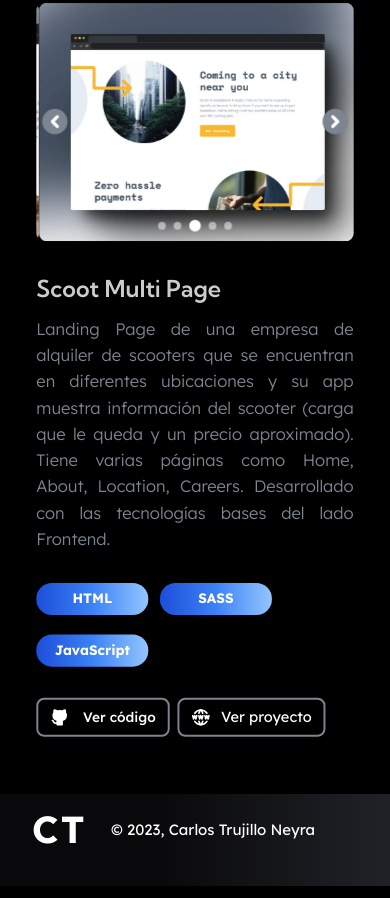
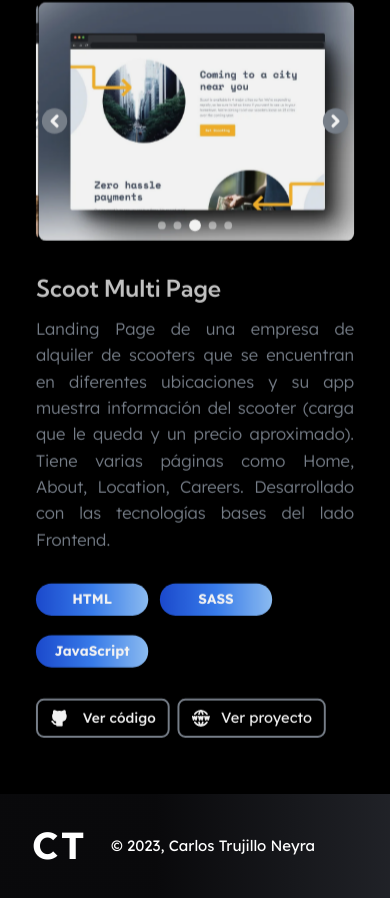
Before and after one commit to carlostrujilloneyra/portfolio-project, a Next.js app: page / in a window 390 px wide. Shown: the part 5217-6115 px from the top of the page. Built offline with nearby package versions, Linux system fonts and the light colour scheme.

Commit message:
Corrigiendo el footer

```diff
--- a/src/components/footer/Footer.tsx
+++ b/src/components/footer/Footer.tsx
@@ -3,7 +3,7 @@ import { Logo } from "../header/components";
 export const Footer = () => {
   return (
     <>
-      <footer className="container-max-width padding-x grid  grid-cols-[55px,max-content] items-center gap-x-6 bg-gradient py-9 pt-4 text-center sm:py-10 lg:gap-x-8">
+      <footer className="container-max-width padding-x grid  grid-cols-[55px,max-content] items-center gap-x-6 bg-gradient py-8 text-center sm:py-9 lg:gap-x-8">
         <Logo />
         <div>
           <p className="text-end text-[15px] text-white">
--- a/src/components/header/components/Logo.tsx
+++ b/src/components/header/components/Logo.tsx
@@ -5,8 +5,8 @@ export const Logo = () => {
   const router = useRouter();
 
   const handleNavigateHome = () => {
+    router.refresh();
     router.push("/");
-    router.refresh();
   };
 
   return (
--- a/src/components/main/components/ProjectCard.tsx
+++ b/src/components/main/components/ProjectCard.tsx
@@ -31,6 +31,7 @@ export const ProjectCard = ({ project }: Props) => {
   });
 
   const scaleProgess = useTransform(scrollYProgress, [0, 1], [0.8, 1]);
+  const opacityProgress = useTransform(scrollYProgress, [0, 1], [0.6, 1]);
 
   return (
     <>
@@ -38,6 +39,7 @@ export const ProjectCard = ({ project }: Props) => {
         ref={ref}
         style={{
           scale: scaleProgess,
+          opacity: opacityProgress,
         }}
         className={`grid ${
           orderDifferent ? "grid-different" : "grid-normal"
```
